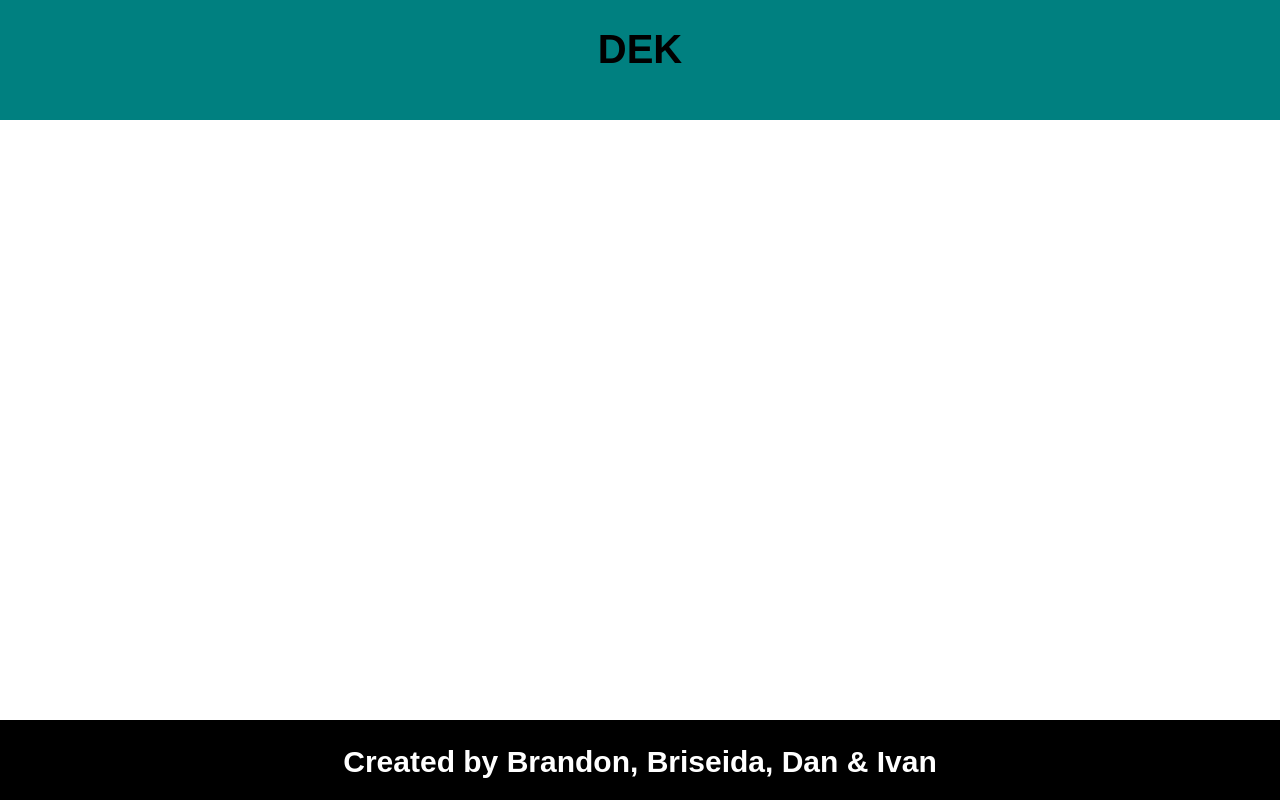
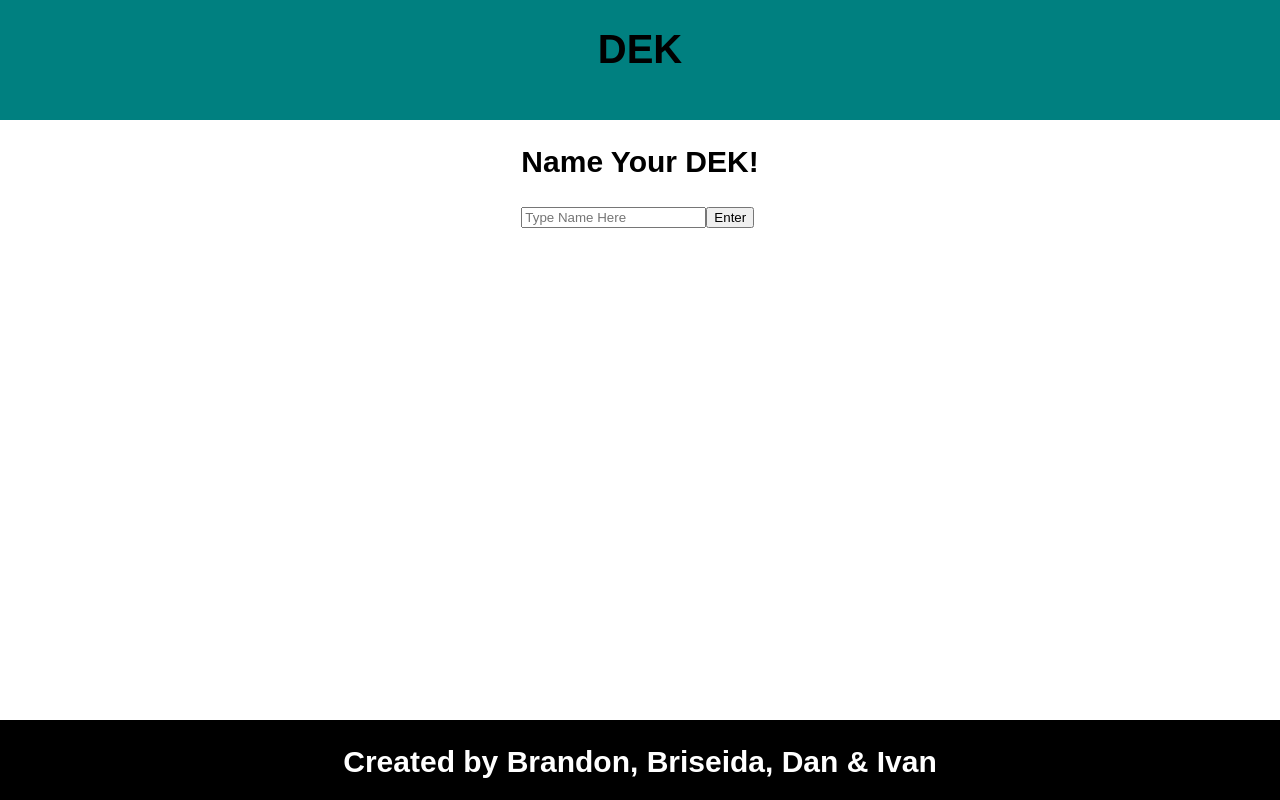
Before and after one commit to brizmon/DEK, a React (Create React App) app in the folder client/: page /namedeck in a window 1280 px wide. Built offline with nearby package versions, Linux system fonts and the light colour scheme.

Commit message:
Daniel namedeck (#28)
* add code to main component

* add route to main in app.js

* add CSS class names for main component

* add code to name deck component

* add route for name deck component to app.js

* add CSS for name deck component

```diff
--- a/client/src/App.css
+++ b/client/src/App.css
@@ -55,3 +55,11 @@ p {
 .menu-button {
 
 }
+
+.name-deck {
+
+}
+
+.namedeck-button {
+
+}
--- a/client/src/App.js
+++ b/client/src/App.js
@@ -10,6 +10,8 @@ import Register from './components/Register';
 import Login from './components/Login';
 
 import Main from './components/Main';
+import NameDeck from './components/NameDeck';
+
 
 import axios from 'axios';
 
@@ -46,8 +48,6 @@ class App extends Component {
     .catch(err => console.log(err));
   }
 
-
-
   logOut() {
     axios.get('/auth/logout')
       .then(res => {
@@ -68,6 +68,7 @@ class App extends Component {
             <Route exact path="/register" render={() => <Register handleRegisterSubmit={this.handleRegisterSubmit} />} />
             <Route exact path="/login" render={() => <Login handleLoginSubmit={this.handleLoginSubmit} />} />
             <Route exact path="/main" component={Main} />
+            <Route exact path="/namedeck" component={NameDeck} />
           </div>
           <Footer />
         </div>
--- a/client/src/components/NameDeck.jsx
+++ b/client/src/components/NameDeck.jsx
@@ -0,0 +1,19 @@
+import React from 'react';
+import {Link} from 'react-router-dom';
+
+const NameDeck = () => {
+
+  return (
+    <div className='name-deck'>
+      <h2>Name Your DEK!</h2>
+      <div className='name-deck-form'>
+        <form action="/register" method='POST'>
+          <input type="text" name='dekname' placeholder='Type Name Here' />
+          <button className="namedeck-button">Enter</button>
+        </form>
+      </div>
+    </div>
+    )
+}
+
+export default NameDeck;
```
